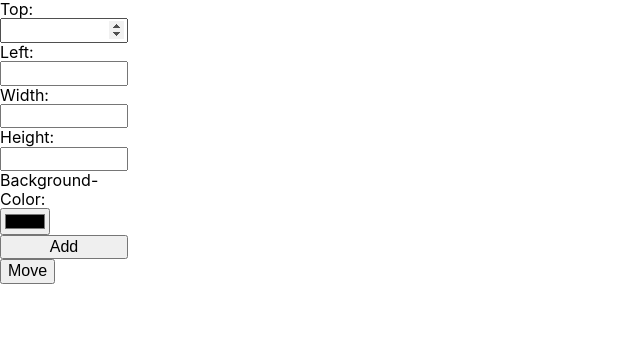
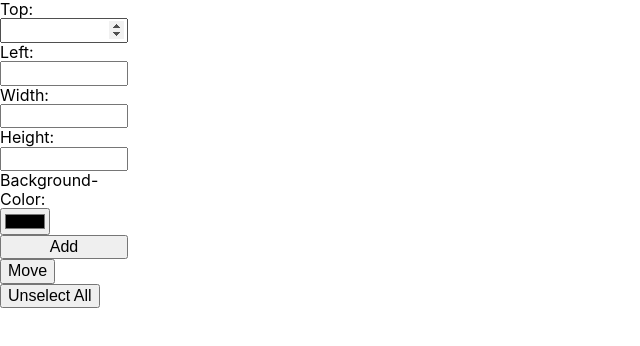
Before and after one commit to NormanHussey/div-paint, a React (Create React App) app: page / in a window 1280 px wide. Shown: the top 346 px of the page, without its empty margins (0-640 px from the left). Built offline with nearby package versions, Linux system fonts and the light colour scheme.

Commit message:
div children can be created within parents, changed selecting method but not fully working yet

```diff
--- a/package.json
+++ b/package.json
@@ -8,7 +8,8 @@
     "@testing-library/user-event": "^7.2.1",
     "react": "^16.13.1",
     "react-dom": "^16.13.1",
-    "react-scripts": "3.4.1"
+    "react-scripts": "3.4.1",
+    "uuid": "^7.0.3"
   },
   "scripts": {
     "start": "react-scripts start",
--- a/src/App.js
+++ b/src/App.js
@@ -1,5 +1,7 @@
 import React, { Component } from 'react';
 import './App.css';
+
+import { v4 as uuid } from 'uuid';
 
 import Div from './Components/Div';
 import Toolbar from './Components/Toolbar';
@@ -21,14 +23,30 @@ class App extends Component {
 
   addDiv = (style) => {
     const divs = [...this.state.divs];
+    const id = uuid();
     const divInfo = {
+      id: id,
       style: style,
       selected: false,
-      childDivs: []
+      childDivs: [],
+      parents: []
     };
     if (this.state.selected.length > 0) {
-      divInfo.style["z-index"] = 10;
-      divs[this.state.selected[0].index].childDivs.push(divInfo);
+      this.state.selected.forEach((item, index) => {
+        if (item.parents.length > 0) {
+          const parents = [...item.parents];
+          parents.push(item.index);
+          divInfo.parents = parents;
+          let current = divs[parents[0]];
+          for (let i = 1; i < parents.length; i++) {
+            current = current.childDivs[parents[i]];
+          }
+          current.childDivs.push(divInfo);
+        } else {
+          divInfo.parents.push(item.index);
+          divs[item.index].childDivs.push(divInfo);
+        }
+      });
     } else {
       divs.push(divInfo);
     }
@@ -47,16 +65,26 @@ class App extends Component {
     });
   }
 
-  select = (index, moveCoords) => {
+  select = (index, style, parents, moveCoords) => {
     const selected = [...this.state.selected];
     const divs = [...this.state.divs];
     const selection = {
       index: index,
-      style: divs[index].style,
+      style: style,
+      parents: parents,
       moveCoords: moveCoords
     };
     selected.push(selection);
-    divs[index].selected = true;
+    if (selection.parents.length > 0) {
+      let current = divs[selection.parents[0]];
+      for (let i = 1; i < selection.parents.length; i++) {
+        current = current.childDivs[selection.parents[i]];
+      }
+      console.log(current);
+      current.selected = true;
+    } else {
+      divs[index].selected = true;
+    }
 
     this.setState({
       selected,
@@ -129,11 +157,11 @@ class App extends Component {
             }
           }
         } >
-        <Toolbar toggleMove={this.toggleMove} addDiv={this.addDiv} changeDivs={this.changeDivs} selected={this.state.selected.length > 0} />
+        <Toolbar toggleMove={this.toggleMove} addDiv={this.addDiv} changeDivs={this.changeDivs} selected={this.state.selected.length > 0} unselectAll={this.unselectAll} />
         {
           this.state.divs.map((item, index) => {
             return(
-              <Div selected={item.selected} select={this.select} unselect={this.unselect} style={item.style} key={index} index={index} childDivs={item.childDivs} />
+              <Div selected={item.selected} select={this.select} unselect={this.unselect} style={item.style} key={item.id} index={index} childDivs={item.childDivs} parents={item.parents} />
             );
           })
         }
--- a/src/Components/Div.js
+++ b/src/Components/Div.js
@@ -33,7 +33,7 @@ class Div extends Component {
     };
     // console.log(relativeCoords);
     if (!this.props.selected) {
-        this.props.select(this.props.index, relativeCoords);
+        this.props.select(this.props.index, this.props.style, this.props.parents, relativeCoords);
     } else {
         this.props.unselect(this.props.index);
     }
@@ -60,7 +60,7 @@ class Div extends Component {
           this.props.childDivs ?
           this.props.childDivs.map((item, index) => {
             return (
-              <Div selected={item.selected} select={this.props.select} unselect={this.props.unselect} style={item.style} key={index} index={index} />
+              <Div selected={item.selected} select={this.props.select} unselect={this.props.unselect} style={item.style} key={item.id} index={index} childDivs={item.childDivs} parents={item.parents} />
             );
           })
           : null
--- a/src/Components/Toolbar.js
+++ b/src/Components/Toolbar.js
@@ -112,6 +112,7 @@ class Toolbar extends Component {
           </button>
         </form>
         <button className={moveClass} onClick={this.toggleMove}>Move</button>
+        <button onClick={this.props.unselectAll} >Unselect All</button>
       </div>
     );
   }
```
Also changed, not shown: 1 other file (tests, documents, lock files or other folders).
